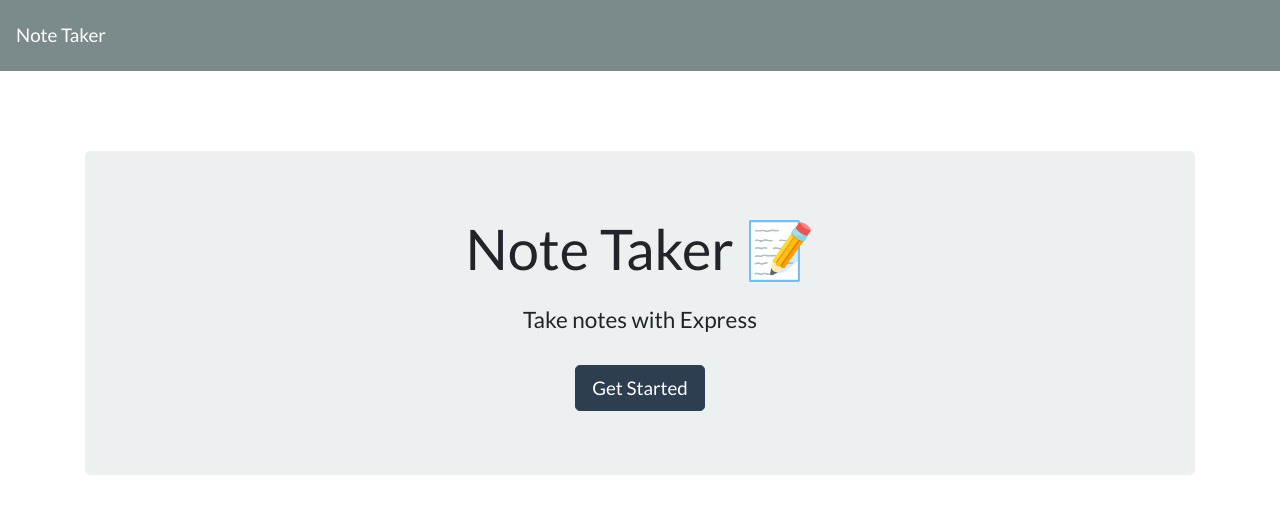
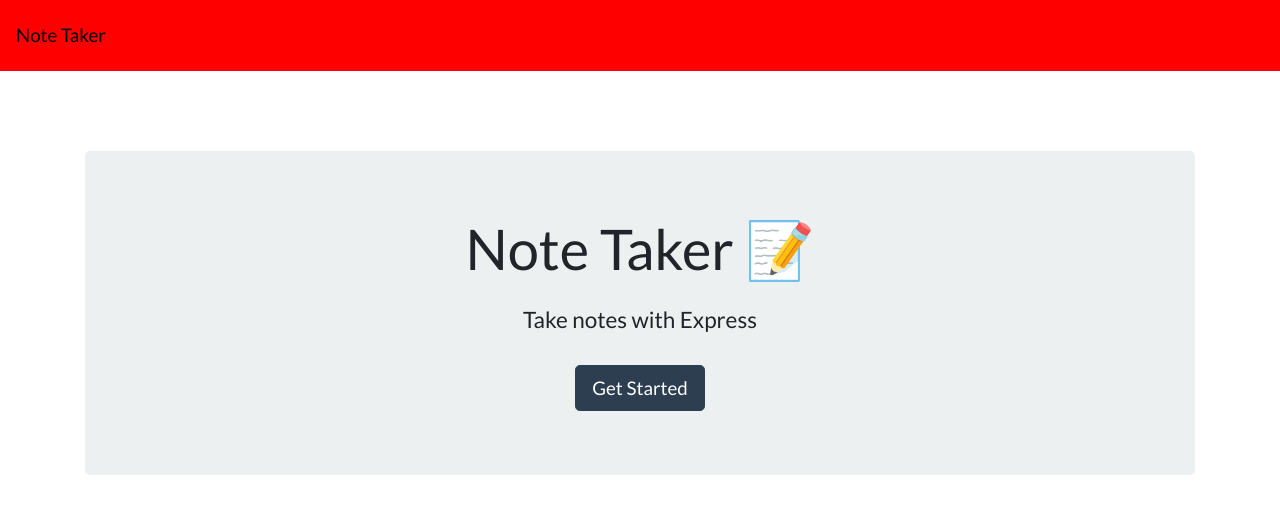
Before and after one commit to theharv1/note-taker, a plain HTML site: page public/index.html in a window 1280 px wide. Drawn offline with nearby package versions, Linux system fonts and the light colour scheme; no server answers.

Commit message:
fixed styling issues

```diff
--- a/public/assets/css/styles.css
+++ b/public/assets/css/styles.css
@@ -71,5 +71,8 @@
 
 .bg-dark{
   background-color: red !important;
-  color: #000000 im !important;
 }
+
+.navbar-brand{
+  color: #000000 !important;
+}
--- a/public/index.html
+++ b/public/index.html
@@ -10,8 +10,8 @@
 </head>
 
 <body>
-  <nav class="navbar navbar-dark bg-dark">
-    <a class="navbar-brand" href="/">Note Taker
+  <nav class="navbar navbar-dark bg-dark" style="background-color: red !important;">
+    <a class="navbar-brand" href="/" style="color:black !important;">Note Taker
     </a>
   </nav>
   <div class="container">
```
